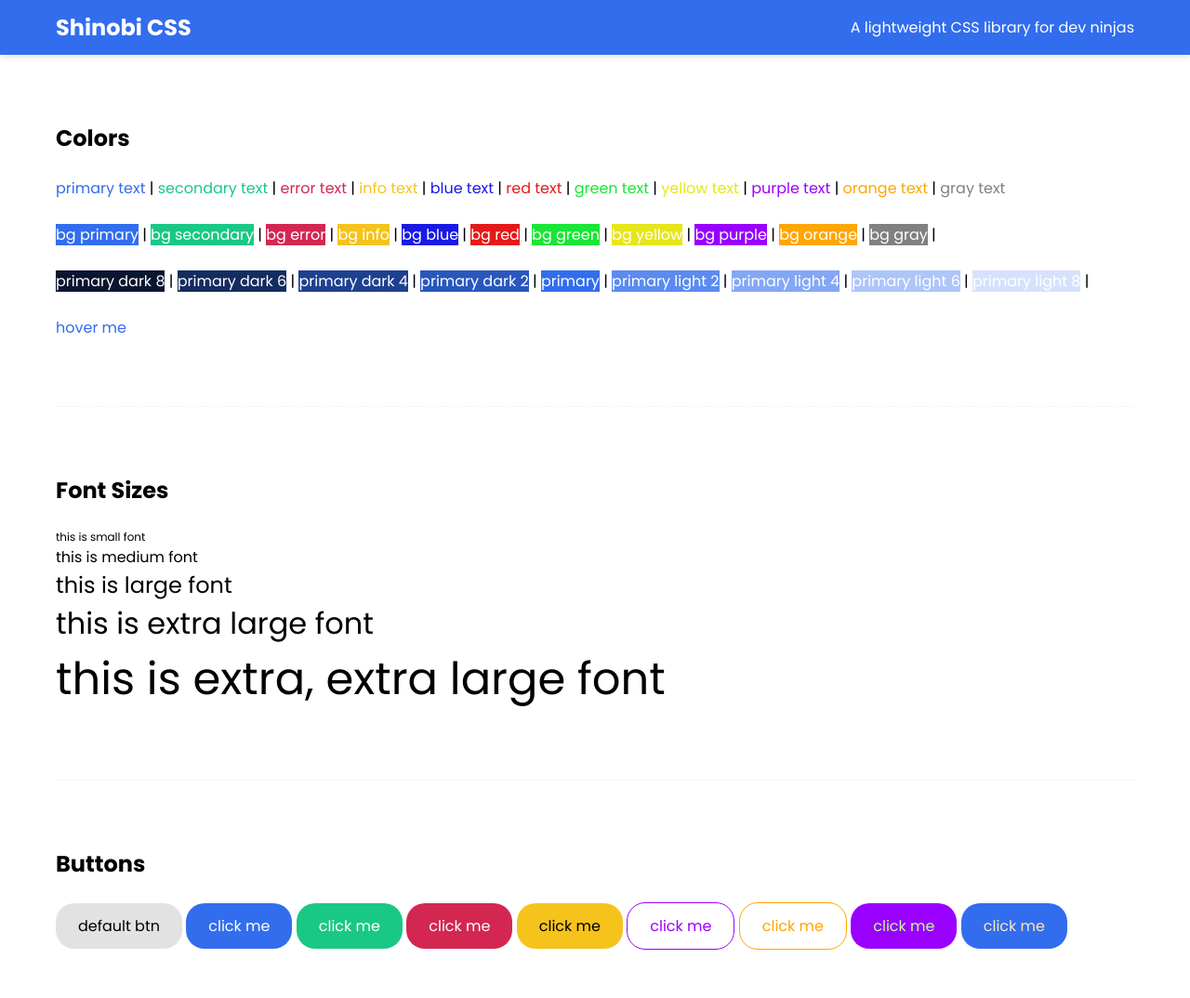
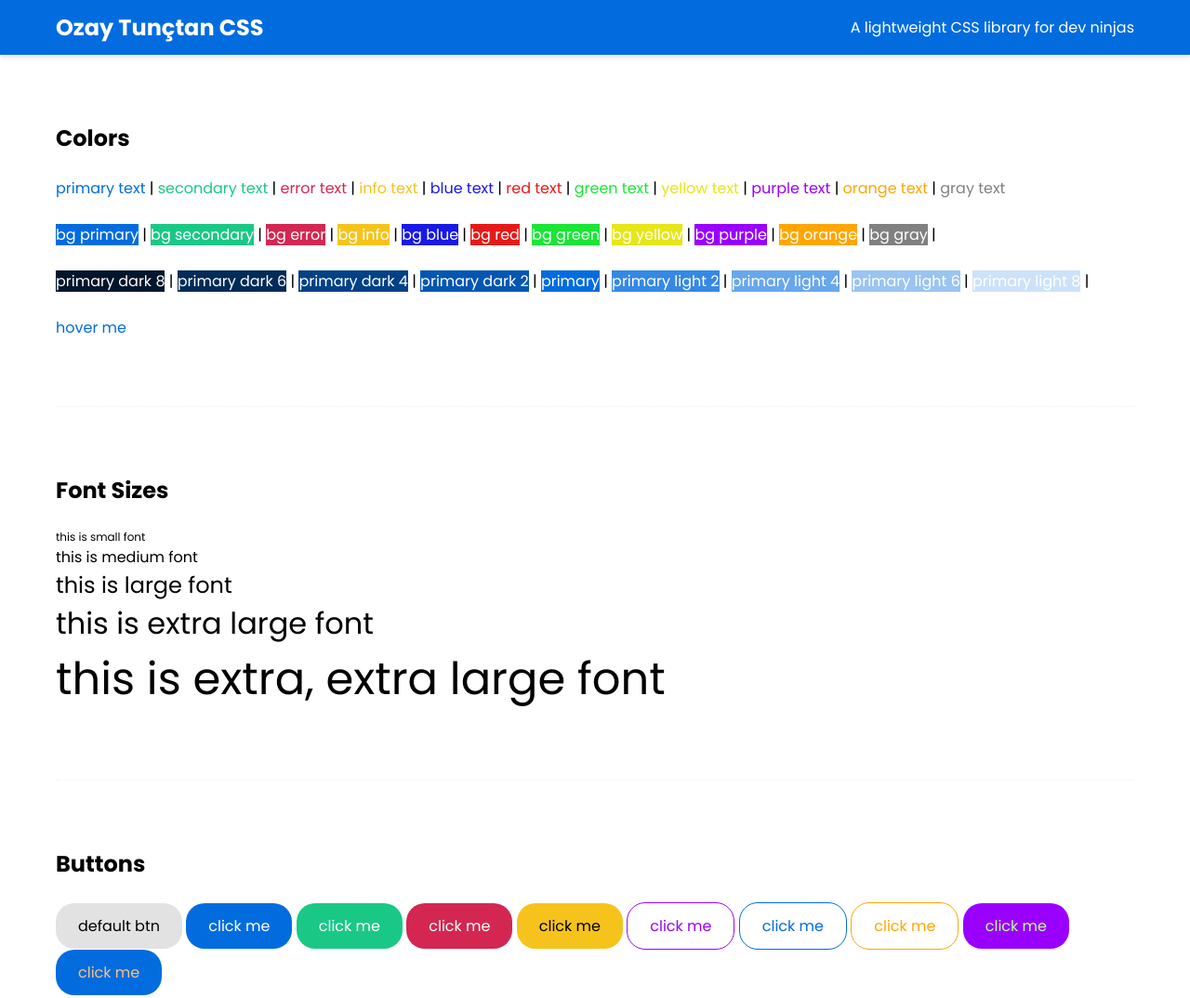
Before and after one commit to ozaytunctan/complete-sass-tutorial, a website: page index.html in a window 1280 px wide. Shown: the top 1074 px of the page at 93% size. Drawn offline with Linux system fonts and the light colour scheme.

Commit message:
core css changed

```diff
--- a/core/_grid.scss
+++ b/core/_grid.scss
@@ -8,25 +8,6 @@ $grid-gaps: (
   "3": 30px
 );
 $layout-values: start, end, center, space-between, space-around;
-
-// base layout classes
-.container {
-  width: 100%;
-  max-width: 1200px;
-  margin: 0 auto;
-  padding: 0 20px;
-  box-sizing: border-box;
-}
-.row {
-  display: flex;
-
-$grid-columns: 12;
-$grid-gaps: (
-  "0": 0,
-  "1": 10px,
-  "2": 20px,
-  "3": 30px,
-);
 $layout-values: flex-start, flex-end, center, space-between, space-around;
 
 // base layout classes
@@ -59,6 +40,7 @@ $layout-values: flex-start, flex-end, center, space-between, space-around;
     justify-content: $val;
   }
 }
+
 
 // col classes
 @include xs {
@@ -106,8 +88,7 @@ $layout-values: flex-start, flex-end, center, space-between, space-around;
     }
   }
 }
-  flex-flow: row wrap;
-}
+
 
 // grid gaps
 @each $key, $val in $grid-gaps {
--- a/core/_variables.scss
+++ b/core/_variables.scss
@@ -1,5 +1,5 @@
 // theme colors
-$primary: #326dee;
+$primary: #026CDF;
 $secondary: #1ac886;
 $error: #d32752;
 $info: #f6c31c;
--- a/index.html
+++ b/index.html
@@ -3,13 +3,13 @@
   <meta charset="UTF-8">
   <meta http-equiv="X-UA-Compatible" content="IE=edge">
   <meta name="viewport" content="width=device-width, initial-scale=1.0">
-  <link rel="stylesheet" href="/css/index.css">
+  <link rel="stylesheet" href="css/index.css">
   <title>Complete SASS</title>
 </head>
 <body>
   <nav class="navbar-primary text-white mb-4">
     <div class="container">
-      <h2 class="site-title">Shinobi CSS</h2>
+      <h2 class="site-title">Ozay Tunçtan CSS</h2>
       <p>A lightweight CSS library for dev ninjas</p>
     </div>
   </nav>
@@ -77,6 +77,7 @@
     <a href="#" class="btn-error text-white">click me</a>
     <a href="#" class="btn-info">click me</a>
     <a href="#" class="btn-outlined-purple text-purple text-hover-white">click me</a>
+    <a href="#" class="btn-outlined-primary text-primary text-hover-white">click me</a>
     <a href="#" class="btn-outlined-orange text-orange text-hover-white">click me</a>
     <a href="#" class="btn-complement-purple">click me</a>
     <a href="#" class="btn-complement-primary">click me</a>
```
Also changed, not shown: homepage.html (+3 -3 lines), css/index.css.
